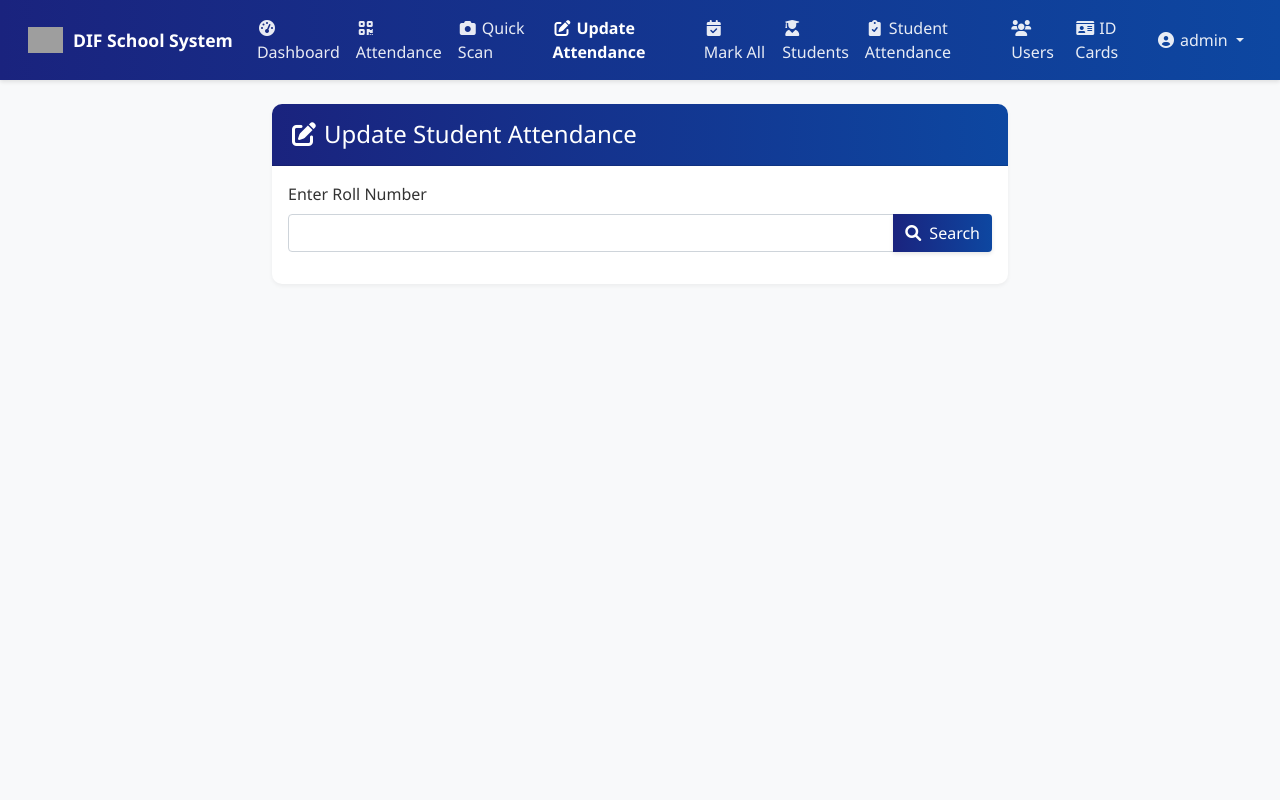
After one commit to syedabdullahzaidi786/DIF-Attendance-System, a PHP site: page /update_attendance.php in a window 1280 px wide. The commit adds this page. Run offline with PHP 8.4, Linux system fonts and the light colour scheme; a user stored in the database is signed in; a stand-in replaces the project's code that opens the database connection; grey boxes are pictures that could not be loaded.

Commit message:
added new features.

```diff
--- a/components/navbar.php
+++ b/components/navbar.php
@@ -32,7 +32,17 @@ $user_role = isset($_SESSION['role']) ? $_SESSION['role'] : '';
                         <i class="fas fa-camera me-1"></i>Quick Scan
                     </a>
                 </li>
+                <li class="nav-item">
+                    <a class="nav-link <?php echo basename($_SERVER['PHP_SELF']) == 'update_attendance.php' ? 'active' : ''; ?>" href="update_attendance.php">
+                        <i class="fas fa-edit me-1"></i>Update Attendance
+                    </a>
+                </li>
                 <?php if ($user_role == 'admin'): ?>
+                <li class="nav-item">
+                    <a class="nav-link <?php echo basename($_SERVER['PHP_SELF']) == 'mark_all_attendance.php' ? 'active' : ''; ?>" href="mark_all_attendance.php">
+                        <i class="fas fa-calendar-check me-1"></i>Mark All
+                    </a>
+                </li>
                 <li class="nav-item">
                     <a class="nav-link <?php echo basename($_SERVER['PHP_SELF']) == 'students.php' ? 'active' : ''; ?>" href="students.php">
                         <i class="fas fa-user-graduate me-1"></i>Students
--- a/reports.php
+++ b/reports.php
@@ -22,6 +22,7 @@ $query = "
     LEFT JOIN attendance a ON s.id = a.student_id
         AND MONTH(a.date) = ?
         AND YEAR(a.date) = ?
+        AND a.status != 'Holiday'  -- Exclude holidays
     WHERE 1=1
 ";
 
@@ -50,7 +51,7 @@ $filters = $stmt->fetchAll();
 $total_students = count($records);
 $total_present = array_sum(array_column($records, 'present_days'));
 $total_days = array_sum(array_column($records, 'total_days'));
-$overall_attendance = $total_days > 0 ? round(($total_present / $total_days) * 100, 2) : 0;
+$overall_attendance = $total_present > 0 ? round(($total_present / $total_days) * 100, 2) : 0;
 ?>
 <!DOCTYPE html>
 <html lang="en">
--- /dev/null
+++ b/update_attendance.php
@@ -0,0 +1,199 @@
+<?php
+session_start();
+if (!isset($_SESSION['user_id'])) {
+    header("Location: index.php");
+    exit();
+}
+
+require_once 'config/database.php';
+
+$student = null;
+$attendance = null;
+$error = '';
+$success = '';
+$step = 1; // Default to step 1
+$user_role = $_SESSION['role'];
+
+// Handle form submission
+if ($_SERVER['REQUEST_METHOD'] == 'POST') {
+    if (isset($_POST['step1'])) {
+        // Step 1: Search for student
+        $roll_number = $_POST['roll_number'] ?? '';
+
+        try {
+            // Get student by roll number
+            $stmt = $pdo->prepare("SELECT * FROM students WHERE roll_number = ?");
+            $stmt->execute([$roll_number]);
+            $student = $stmt->fetch();
+
+            if (!$student) {
+                throw new Exception("Student not found with roll number: $roll_number");
+            }
+
+            $step = 2; // Move to step 2
+
+        } catch (Exception $e) {
+            $error = $e->getMessage();
+        }
+    }
+    elseif (isset($_POST['step2'])) {
+        // Step 2: Update attendance
+        $roll_number = $_POST['roll_number'];
+        $date = $_POST['date'] ?? '';
+        $status = $_POST['status'] ?? '';
+
+        try {
+            // Get student by roll number
+            $stmt = $pdo->prepare("SELECT * FROM students WHERE roll_number = ?");
+            $stmt->execute([$roll_number]);
+            $student = $stmt->fetch();
+
+            if (!$student) {
+                throw new Exception("Student not found with roll number: $roll_number");
+            }
+
+            // Check if attendance record exists
+            $stmt = $pdo->prepare("SELECT * FROM attendance WHERE student_id = ? AND date = ?");
+            $stmt->execute([$student['id'], $date]);
+            $attendance = $stmt->fetch();
+
+            if ($attendance) {
+                if ($user_role == 'admin') {
+                    // Admin can update any attendance record
+                    $stmt = $pdo->prepare("UPDATE attendance SET status = ?, notes = ? WHERE id = ?");
+                    $stmt->execute([$status, $_POST['notes'] ?? '', $attendance['id']]);
+                } else {
+                    // Check if this teacher has already marked attendance for this student on this date
+                    $stmt = $pdo->prepare("SELECT marked_by FROM attendance WHERE student_id = ? AND date = ?");
+                    $stmt->execute([$student['id'], $date]);
+                    $marked_by = $stmt->fetchColumn();
+
+                    if ($marked_by == $_SESSION['user_id']) {
+                        throw new Exception("You have already marked attendance for this student on this date.");
+                    } else {
+                        // Allow teacher to update attendance once
+                        $stmt = $pdo->prepare("UPDATE attendance SET status = ?, notes = ?, marked_by = ? WHERE id = ?");
+                        $stmt->execute([$status, $_POST['notes'] ?? '', $_SESSION['user_id'], $attendance['id']]);
+                    }
+                }
+            } else {
+                // Create new attendance record
+                $stmt = $pdo->prepare("INSERT INTO attendance (student_id, date, status, notes, marked_by) VALUES (?, ?, ?, ?, ?)");
+                $stmt->execute([$student['id'], $date, $status, $_POST['notes'] ?? '', $_SESSION['user_id']]);
+            }
+
+            $success = "Attendance updated successfully for " . $student['name'];
+            $step = 1; // Reset to step 1 after successful update
+
+        } catch (Exception $e) {
+            $error = $e->getMessage();
+            $step = 2; // Stay on step 2 if there's an error
+        }
+    }
+}
+?>
+<!DOCTYPE html>
+<html lang="en">
+<head>
+    <meta charset="UTF-8">
+    <meta name="viewport" content="width=device-width, initial-scale=1.0">
+    <title>Update Attendance - DIF Attendance System</title>
+    <link href="https://cdn.jsdelivr.net/npm/bootstrap@5.1.3/dist/css/bootstrap.min.css" rel="stylesheet">
+    <link href="https://cdnjs.cloudflare.com/ajax/libs/font-awesome/6.0.0/css/all.min.css" rel="stylesheet">
+    <link href="assets/css/admin.css" rel="stylesheet">
+</head>
+<body>
+    <?php include 'components/navbar.php'; ?>
+
+    <div class="container mt-4">
+        <div class="row justify-content-center">
+            <div class="col-md-8">
+                <div class="card">
+                    <div class="card-header bg-primary text-white">
+                        <h4 class="mb-0"><i class="fas fa-edit me-2"></i>Update Student Attendance</h4>
+                    </div>
+                    <div class="card-body">
+                        <?php if ($error): ?>
+                            <div class="alert alert-danger">
+                                <i class="fas fa-exclamation-circle me-2"></i><?php echo $error; ?>
+                            </div>
+                        <?php endif; ?>
+
+                        <?php if ($success): ?>
+                            <div class="alert alert-success">
+                                <i class="fas fa-check-circle me-2"></i><?php echo $success; ?>
+                            </div>
+                        <?php endif; ?>
+
+                        <?php if ($step == 1): ?>
+                        <!-- Step 1: Search for student -->
+                        <form method="POST" action="">
+                            <input type="hidden" name="step1" value="1">
+                            <div class="mb-3">
+                                <label for="roll_number" class="form-label">Enter Roll Number</label>
+                                <div class="input-group">
+                                    <input type="text" class="form-control" id="roll_number" name="roll_number"
+                                           value="<?php echo $_POST['roll_number'] ?? ''; ?>" required>
+                                    <button type="submit" class="btn btn-primary">
+                                        <i class="fas fa-search me-2"></i>Search
+                                    </button>
+                                </div>
+                            </div>
+                        </form>
+                        <?php elseif ($step == 2 && $student): ?>
+                        <!-- Step 2: Update attendance -->
+                        <div class="mb-4">
+                            <div class="alert alert-info">
+                                <h5 class="mb-1">Student Details:</h5>
+                                <p class="mb-1"><strong>Name:</strong> <?php echo $student['name']; ?></p>
+                                <p class="mb-1"><strong>Class:</strong> <?php echo $student['class']; ?></p>
+                                <p class="mb-0"><strong>Section:</strong> <?php echo $student['section']; ?></p>
+                            </div>
+                        </div>
+
+                        <form method="POST" action="">
+                            <input type="hidden" name="step2" value="1">
+                            <input type="hidden" name="roll_number" value="<?php echo $student['roll_number']; ?>">
+
+                            <div class="mb-3">
+                                <label for="date" class="form-label">Date</label>
+                                <input type="date" class="form-control" id="date" name="date"
+                                       value="<?php echo $_POST['date'] ?? date('Y-m-d'); ?>" required>
+                            </div>
+
+                            <div class="mb-3">
+                                <label for="status" class="form-label">Status</label>
+                                <select class="form-select" id="status" name="status" required>
+                                    <option value="present" <?php echo ($attendance['status'] ?? '') == 'present' ? 'selected' : ''; ?>>Present</option>
+                                    <option value="absent" <?php echo ($attendance['status'] ?? '') == 'absent' ? 'selected' : ''; ?>>Absent</option>
+                                    <option value="leave" <?php echo ($attendance['status'] ?? '') == 'leave' ? 'selected' : ''; ?>>Leave</option>
+                                    <option value="half_day" <?php echo ($attendance['status'] ?? '') == 'half_day' ? 'selected' : ''; ?>>Half Day</option>
+                                    <option value="holi_day" <?php echo ($attendance['status'] ?? '') == 'holi_day' ? 'selected' : ''; ?>>Holi Day</option>
+                                </select>
+                            </div>
+
+                            <div class="mb-3">
+                                <label for="notes" class="form-label">Notes (Optional)</label>
+                                <textarea class="form-control" id="notes" name="notes" rows="2"><?php echo $attendance['notes'] ?? ''; ?></textarea>
+                            </div>
+
+                            <div class="d-flex justify-content-between">
+                                <a href="update_attendance.php" class="btn btn-secondary">
+                                    <i class="fas fa-arrow-left me-2"></i>Back
+                                </a>
+                                <button type="submit" class="btn btn-primary">
+                                    <i class="fas fa-save me-2"></i>Update Attendance
+                                </button>
+                            </div>
+                        </form>
+                        <?php endif; ?>
+                    </div>
+                </div>
+            </div>
+        </div>
+    </div>
+
+    <script src="https://cdn.jsdelivr.net/npm/bootstrap@5.1.3/dist/js/bootstrap.bundle.min.js"></script>
+    <script src="https://code.jquery.com/jquery-3.6.0.min.js"></script>
+</body>
+</html>
```
Also changed, not shown: auto_attendance.php (added, +47 -0 lines), database.sql (+25 -1 lines), get_student_attendance.php (+39 -5 lines), mark_all_attendance.php (added, +108 -0 lines).
